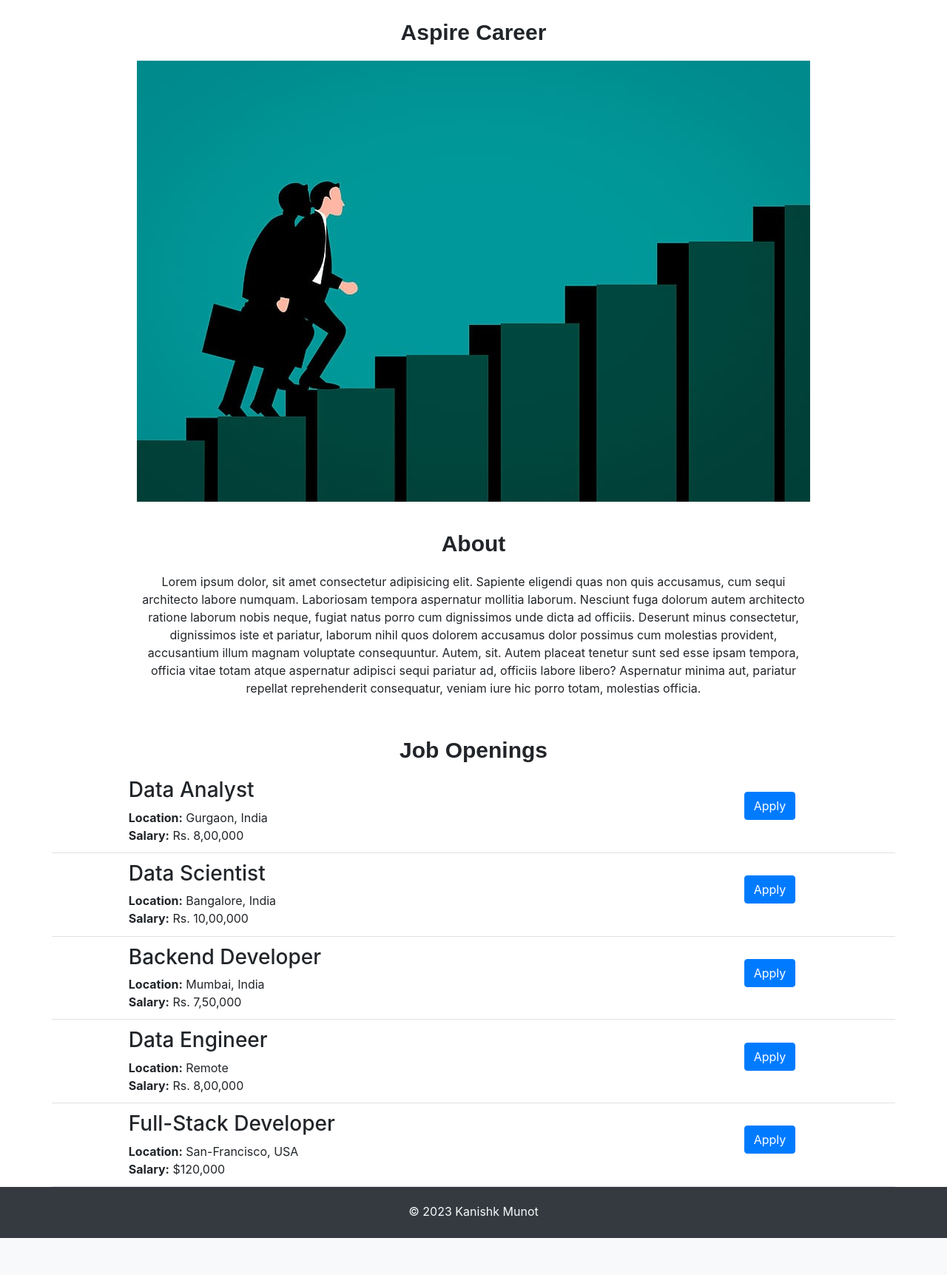
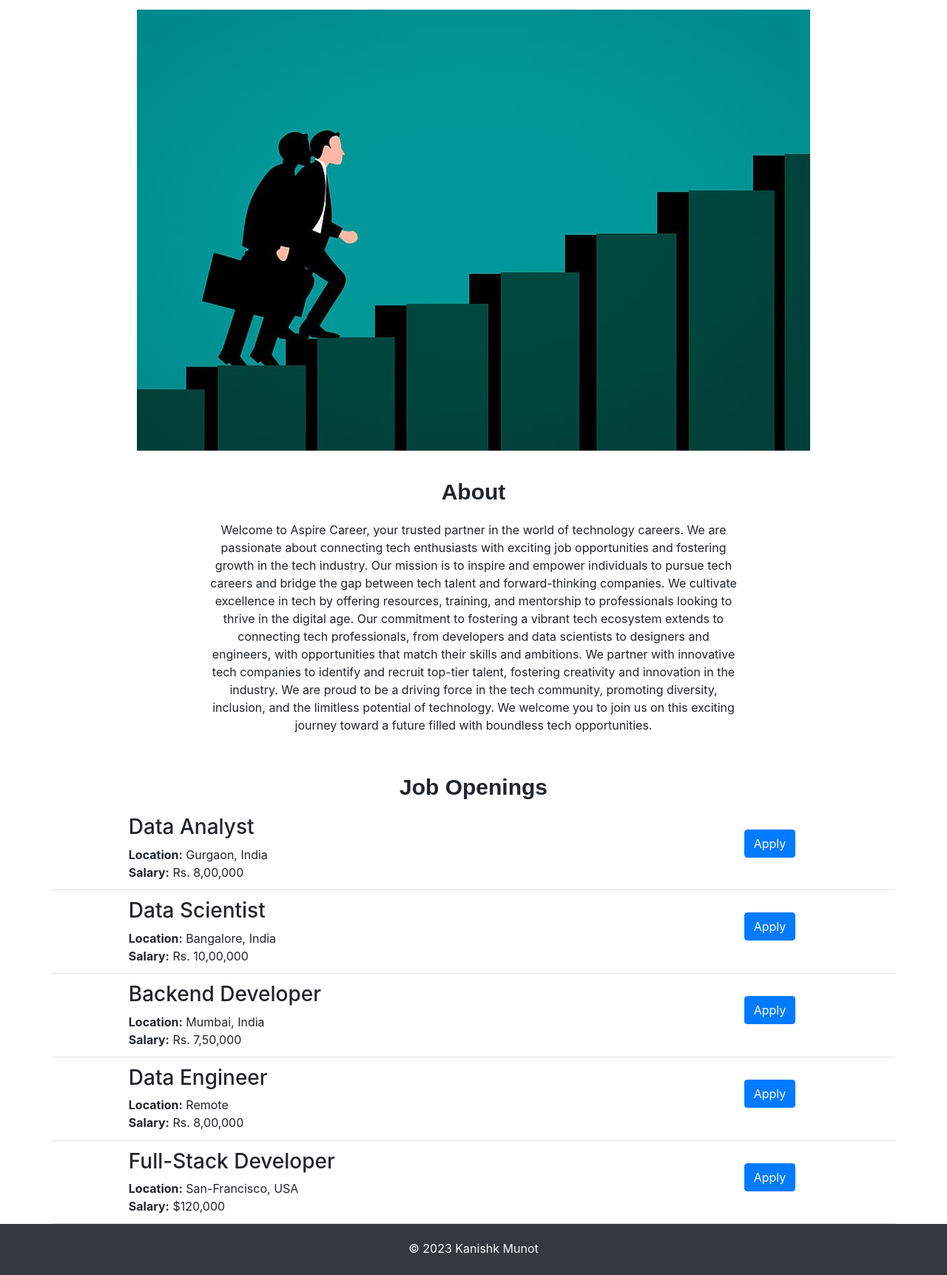
Before and after one commit to kanishkmunot/Flask-Kani, a Flask app: page / in a window 1280 px wide. Shown: the part 56-1779 px from the top of the page at 74% size. Before the commit the page ends 1729 px from the top, so only its background shows below. Run offline with Flask 3, Linux system fonts and the light colour scheme.

Commit message:
last commit

```diff
--- a/templates/home.html
+++ b/templates/home.html
@@ -45,7 +45,7 @@
 
         p {
             text-align: center;
-            padding: 1% 15% 0% 15%;
+            padding: 1% 22% 0% 22%;
         }
 
         .job-openings {
@@ -67,20 +67,12 @@
 </head>
 <body>
     {% include 'nav.html' %}
+<img src="{{ url_for('static', filename='career.jpg') }}" alt="Description of the image" class="centered">
+<h2 id="about">About</h2>
 
-<h1>Aspire Career</h1>
-<img src="{{ url_for('static', filename='career.jpg') }}" alt="Description of the image" class="centered">
-<h2>About</h2>
+<p>Welcome to Aspire Career, your trusted partner in the world of technology careers. We are passionate about connecting tech enthusiasts with exciting job opportunities and fostering growth in the tech industry. Our mission is to inspire and empower individuals to pursue tech careers and bridge the gap between tech talent and forward-thinking companies. We cultivate excellence in tech by offering resources, training, and mentorship to professionals looking to thrive in the digital age. Our commitment to fostering a vibrant tech ecosystem extends to connecting tech professionals, from developers and data scientists to designers and engineers, with opportunities that match their skills and ambitions. We partner with innovative tech companies to identify and recruit top-tier talent, fostering creativity and innovation in the industry. We are proud to be a driving force in the tech community, promoting diversity, inclusion, and the limitless potential of technology. We welcome you to join us on this exciting journey toward a future filled with boundless tech opportunities.</p>
 
-<p>Lorem ipsum dolor, sit amet consectetur adipisicing elit. Sapiente eligendi quas non quis accusamus, cum sequi
-    architecto labore numquam. Laboriosam tempora aspernatur mollitia laborum. Nesciunt fuga dolorum autem architecto
-    ratione laborum nobis neque, fugiat natus porro cum dignissimos unde dicta ad officiis. Deserunt minus
-    consectetur, dignissimos iste et pariatur, laborum nihil quos dolorem accusamus dolor possimus cum molestias
-    provident, accusantium illum magnam voluptate consequuntur. Autem, sit. Autem placeat tenetur sunt sed esse ipsam
-    tempora, officia vitae totam atque aspernatur adipisci sequi pariatur ad, officiis labore libero? Aspernatur
-    minima aut, pariatur repellat reprehenderit consequatur, veniam iure hic porro totam, molestias officia.</p>
-
-<h2>Job Openings</h2>
+<h2 id="jobs">Job Openings</h2>
 <div class="container">
     {% for job in jobs %}
         <div class="row job-openings border-bottom">
--- a/templates/nav.html
+++ b/templates/nav.html
@@ -11,10 +11,10 @@
                     <a class="nav-link active" aria-current="page" href="#">Home</a>
                 </li>
                 <li class="nav-item">
-                    <a class="nav-link" href="#">About</a>
+                    <a class="nav-link" href="#about">About</a>
                 </li>
                 <li class="nav-item">
-                    <a class="nav-link" href="#">Jobs</a>
+                    <a class="nav-link" href="#jobs">Jobs</a>
                 </li>
             </ul>
             <form class="form-inline my-2 my-lg-0">
```
